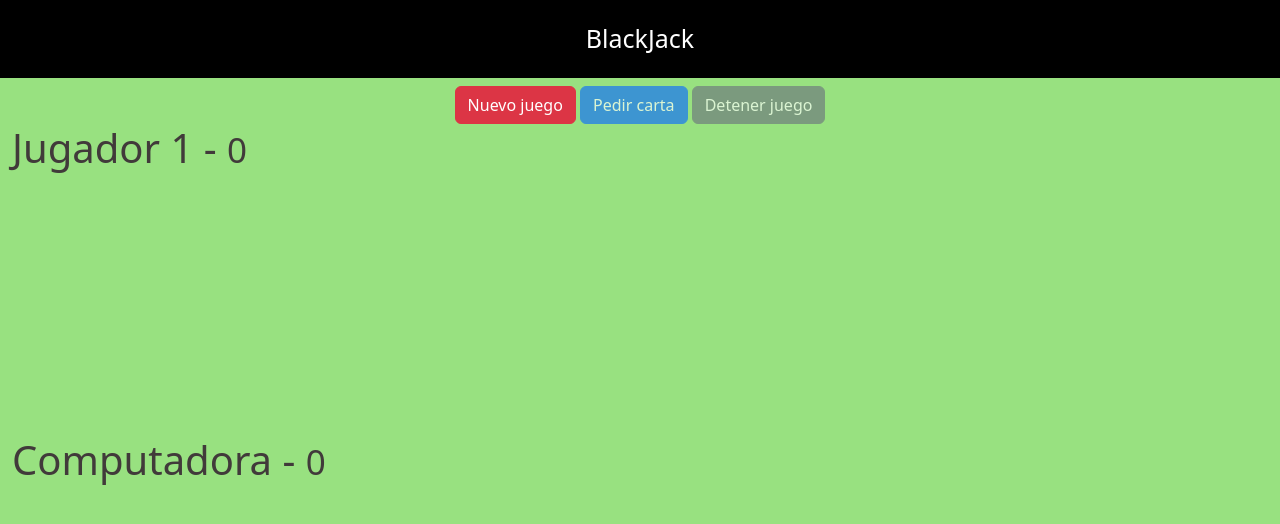
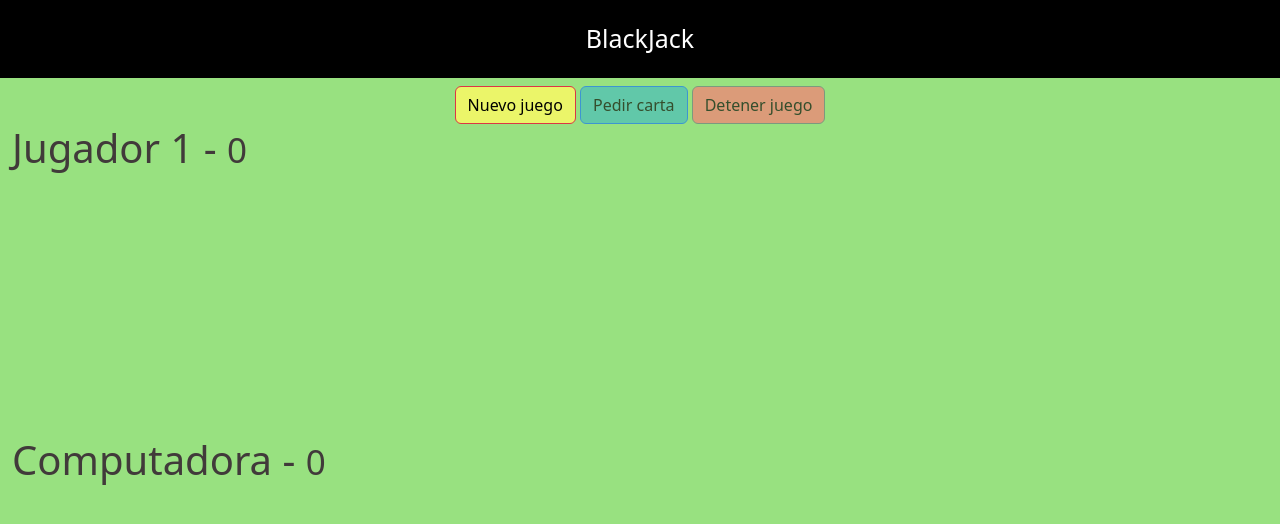
Before and after one commit to GabiSh19/BlackJack-viteJs, a website built with Vite: page index.html in a window 1280 px wide. Built offline with nearby package versions, Linux system fonts and the light colour scheme.

Commit message:
Agrega estilos en botones

```diff
--- a/style.css
+++ b/style.css
@@ -22,3 +22,18 @@ html, body{
 #jugador-cartas, computadora-cartas {
   height: 240px;
 }
+
+#btnNuevo{
+  background-color: rgb(235, 245, 105);
+  color: black;
+}
+
+#btnPedir{
+  background-color: rgb(69, 187, 192);
+  color: black;
+}
+
+#btnDetener{
+  background-color: rgb(255, 118, 118);
+  color: black;
+}
```
